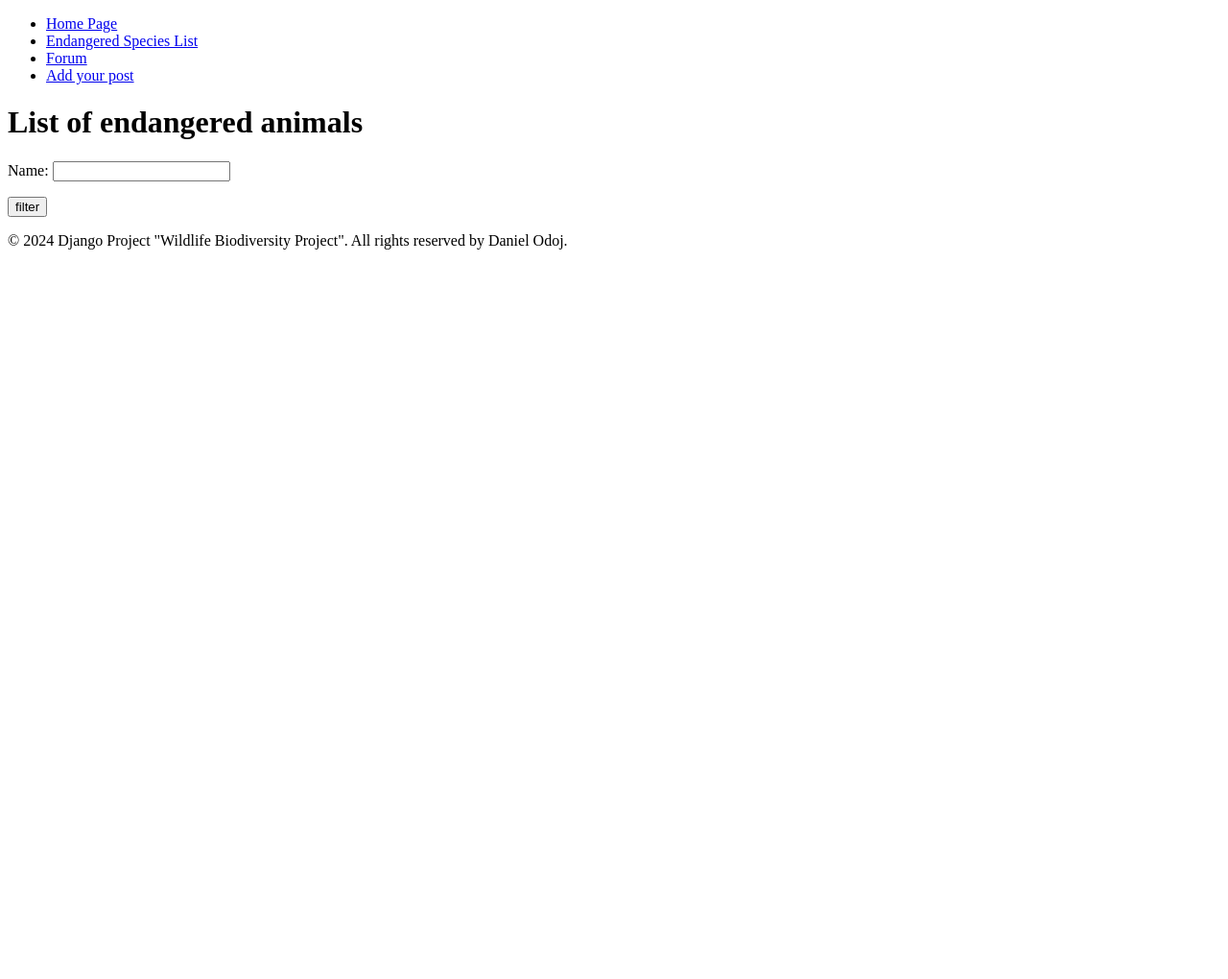
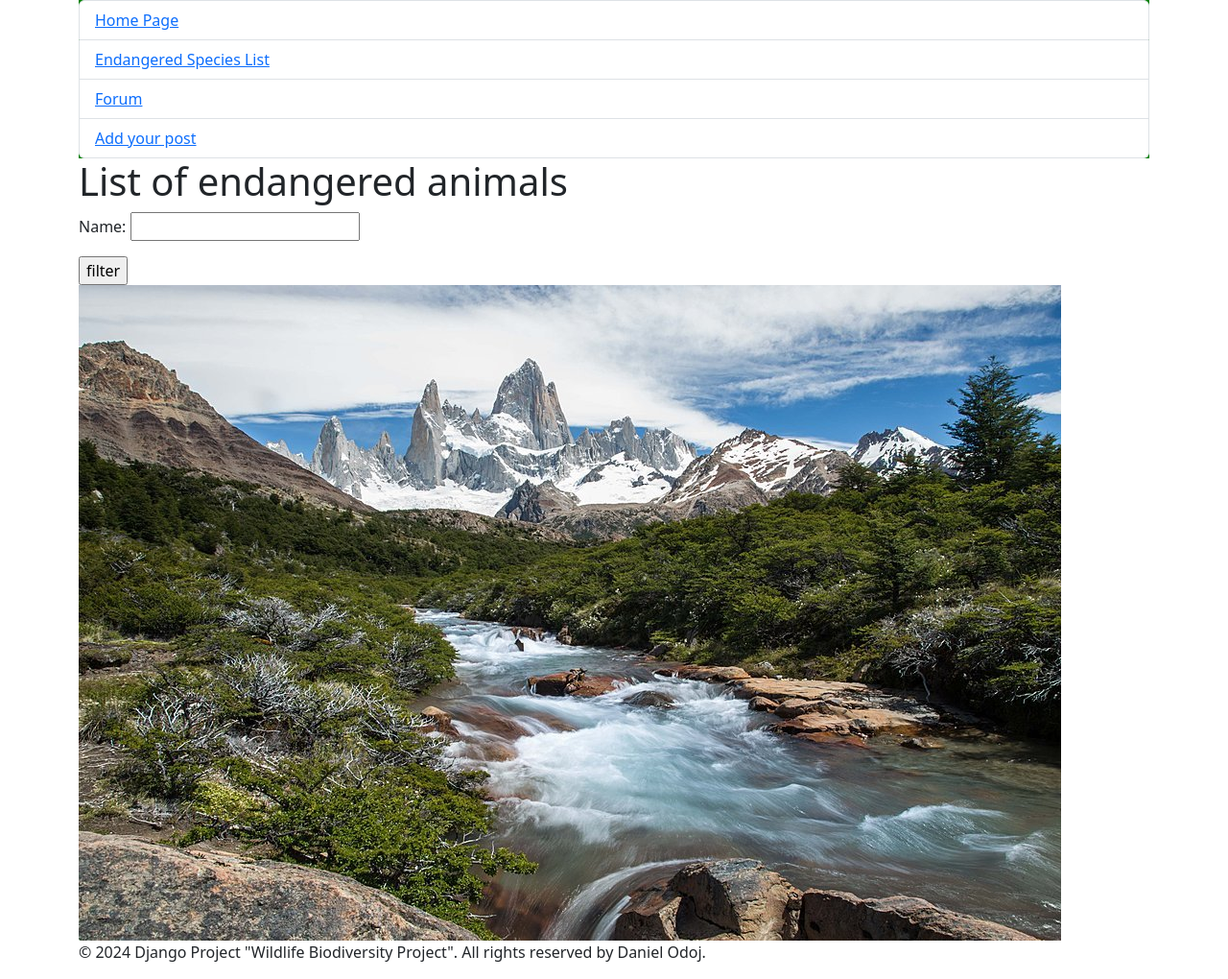
Before and after one commit to Daniels-Journey/endangered_animals, a Django app: page /species/ in a window 1280 px wide. Shown: the whole page at 96% size. Before the commit the page ends 260 px from the top, so only its background shows below. Run offline with Django 5.2, Linux system fonts and the light colour scheme; data that the repository does not hold is empty.

Commit message:
dodalem css i obrazki

```diff
--- a/Conservation/settings.py
+++ b/Conservation/settings.py
@@ -130,6 +130,9 @@
 # https://docs.djangoproject.com/en/5.0/howto/static-files/
 
 STATIC_URL = 'static/'
+STATICFILES_DIRS = [BASE_DIR / "static"]
+MEDIA_ROOT = BASE_DIR / "media"
+MEDIA_URL = "/media/"
 
 # Default primary key field type
 # https://docs.djangoproject.com/en/5.0/ref/settings/#default-auto-field
--- a/Conservation/urls.py
+++ b/Conservation/urls.py
@@ -16,6 +16,8 @@
 """
 from django.contrib import admin
 from django.urls import path
+from django.conf import settings
+from django.conf.urls.static import static
 from ConservationForum.views import HomeView, SpeciesView, ForumView, AddPostView
 
 urlpatterns = [
@@ -25,3 +27,6 @@
     path('forum', ForumView.as_view(), name='forum'),
     path('addpost', AddPostView.as_view(), name='addPost'),
 ]
+
+if settings.DEBUG:
+    urlpatterns += static(settings.MEDIA_URL, document_root=settings.MEDIA_ROOT)
--- /dev/null
+++ b/ConservationForum/static/css/base.css
@@ -0,0 +1,3 @@
+.decoration {
+    background-color:green;
+}
--- a/ConservationForum/templates/SpecList.html
+++ b/ConservationForum/templates/SpecList.html
@@ -1,5 +1,5 @@
-
 {% extends 'base.html' %}
+{% load static %}
 
 {% block content %}
 
@@ -10,9 +10,9 @@
                 <input type="submit" value="filter">
             </form>
         {%  endif %}
-        <ul>
+        <ul class="list-group">
         {%  for animal in object_list %}
-            <li>
+            <li class="list-group-item">
                 <strong>{{ animal }}</strong>
                 <p>Population: {{ animal.population }}</p>
                 <p>Description: {{ animal.description }}</p>
--- a/ConservationForum/templates/base.html
+++ b/ConservationForum/templates/base.html
@@ -1,26 +1,32 @@
 <!DOCTYPE html>
+{% load static %}
 <html lang="en">
 <head>
     <meta charset="UTF-8">
     <meta name="viewport" content="width=device-width, initial-scale=1.0">
     <title>{% block title %}Django Project{% endblock %}</title>
-    <!-- Add any additional meta tags, stylesheets, or scripts here -->
+    <link href="{%  static '/css/base.css' %}" rel="stylesheet">
+<link href="https://cdn.jsdelivr.net/npm/bootstrap@5.3.2/dist/css/bootstrap.min.css" rel="stylesheet" integrity="sha384-T3c6CoIi6uLrA9TneNEoa7RxnatzjcDSCmG1MXxSR1GAsXEV/Dwwykc2MPK8M2HN" crossorigin="anonymous">
+<script src="https://cdn.jsdelivr.net/npm/bootstrap@5.3.2/dist/js/bootstrap.bundle.min.js" integrity="sha384-C6RzsynM9kWDrMNeT87bh95OGNyZPhcTNXj1NW7RuBCsyN/o0jlpcV8Qyq46cDfL" crossorigin="anonymous"></script>
 </head>
 <body>
-
-<nav>
-    <ul>
-        <li><a href="{% url 'home' %}">Home Page</a></li>
-        <li><a href="{% url 'specList' %}">Endangered Species List</a></li>
-        <li><a href="{% url 'forum' %}">Forum</a></li>
-        <li><a href="{% url 'addPost' %}">Add your post</a></li>
+<div class="container">
+<nav class="decoration">
+    <ul class="list-group">
+        <li class="list-group-item"><a href="{% url 'home' %}">Home Page</a></li>
+        <li class="list-group-item"><a href="{% url 'specList' %}">Endangered Species List</a></li>
+        <li class="list-group-item"><a href="{% url 'forum' %}">Forum</a></li>
+        <li class="list-group-item"><a href="{% url 'addPost' %}">Add your post</a></li>
     </ul>
 </nav>
 
 <div id="content">
     {% block content %}
-    <!-- Content specific to each page will go here -->
+
     {% endblock %}
+</div>
+<div>
+    <img src="{% static 'image_processing20190402-4-3ssid9.jpg' %}">
 </div>
 
 <footer>
@@ -28,6 +34,6 @@
 </footer>
 
 <!-- Add any additional scripts or libraries here -->
-
+</div>
 </body>
 </html>
```
Also changed, not shown: ConservationForum/media/speciesloop/amur-leopard.jpg (added), ConservationForum/media/speciesloop/orangutan.jpg (added), ConservationForum/media/speciesloop/snow-loepard.JPG (added), ConservationForum/static/image_processing20190402-4-3ssid9.jpg (added).
